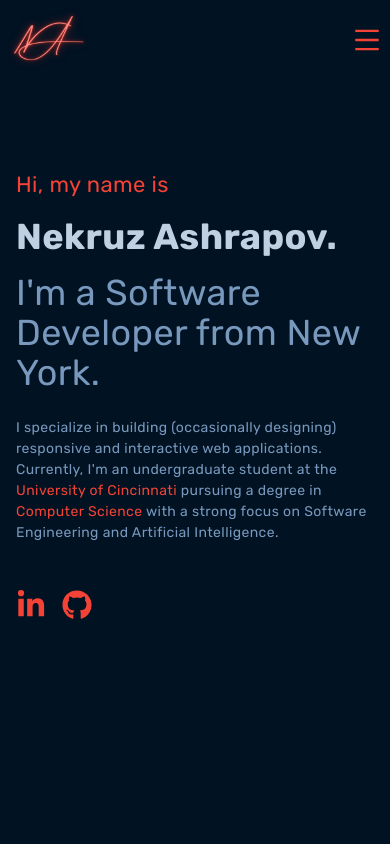
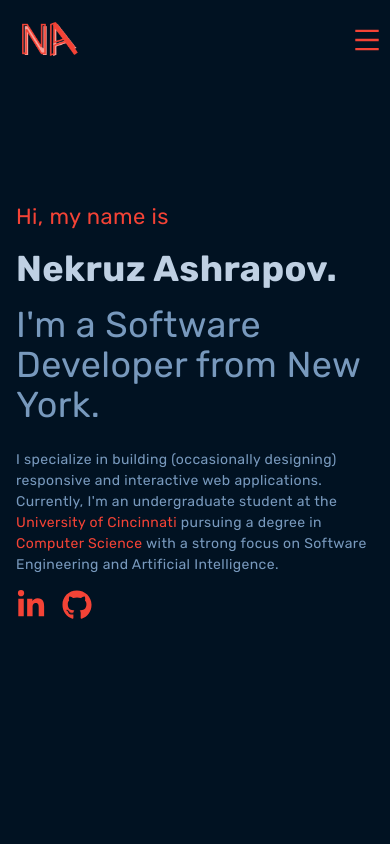
Before and after one commit to NekruzAsh/MyPortfolio, a Next.js app: page / in a window 390 px wide. Shown: the top 844 px of the page. Built offline with nearby package versions, Linux system fonts and the light colour scheme.

Commit message:
updated the logo and fixed margin and padding for smaller view port

```diff
--- a/app/components/Contact.jsx
+++ b/app/components/Contact.jsx
@@ -19,7 +19,7 @@ const Contact = () => {
           Get In Touch
         </h2>
         <p className="text-[#7899BD] text-[17px] py-4 text-center mx-10 mb-10">
-          I am actively looking for a <span className="text-[#f44336]"> Summer 2024 Internship/Co-op</span>. If you have any
+          I am actively seeking a <span className="text-[#f44336]"> Summer 2024 Internship/Co-op</span>. If you have any
           opportunities, insights, or just want to say hi, please message me. I will get back to you as soon as possible!
         </p>
         <div className="grid lg:grid-cols-5 gap-8">
--- a/app/components/main.jsx
+++ b/app/components/main.jsx
@@ -30,7 +30,7 @@ const main = () => {
               strong focus on Software Engineering and Artificial Intelligence.
             </p>
           </div>
-          <div className="flex items-center md:py-12 py-14 sm:py-2">
+          <div className="flex items-center md:py-12 py-6 sm:py-2">
             <div className="flex space-x-4 cursor-pointer">
               <Link
                 target="_blank"
```
Also changed, not shown: public/images/jolly.png.
